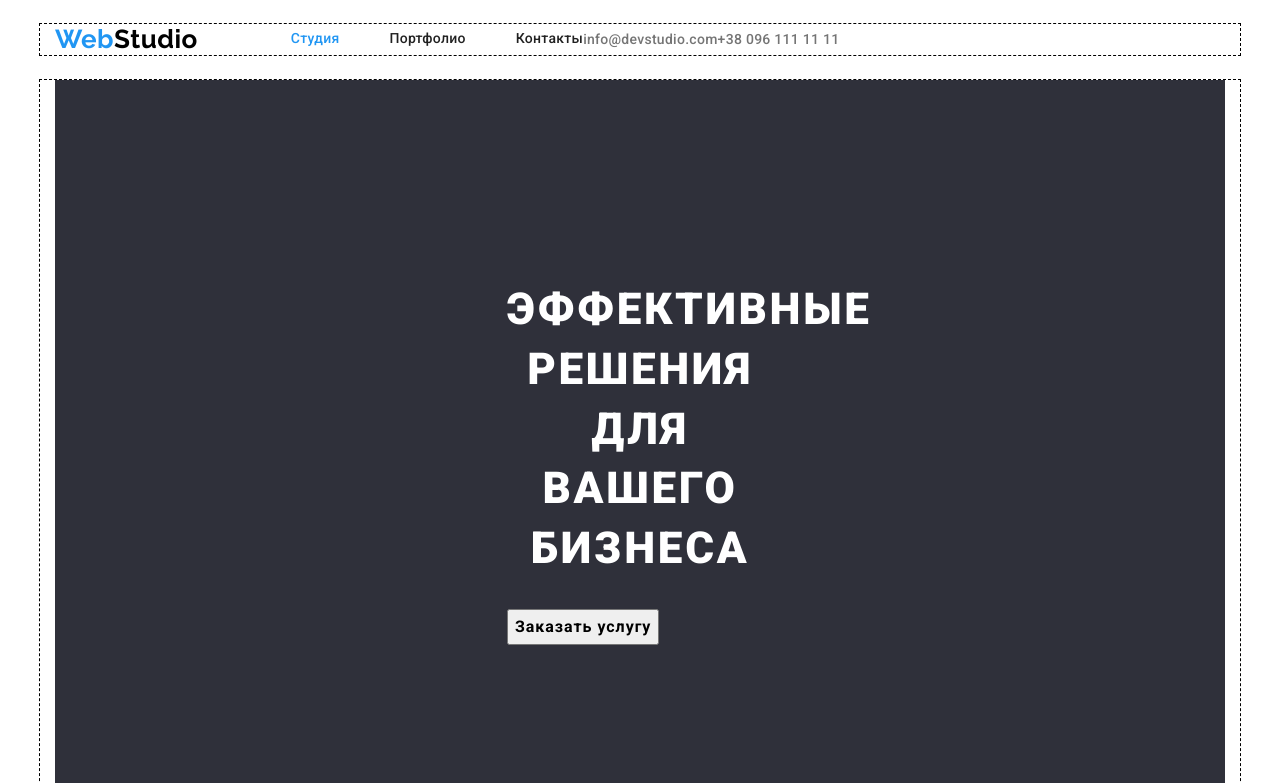
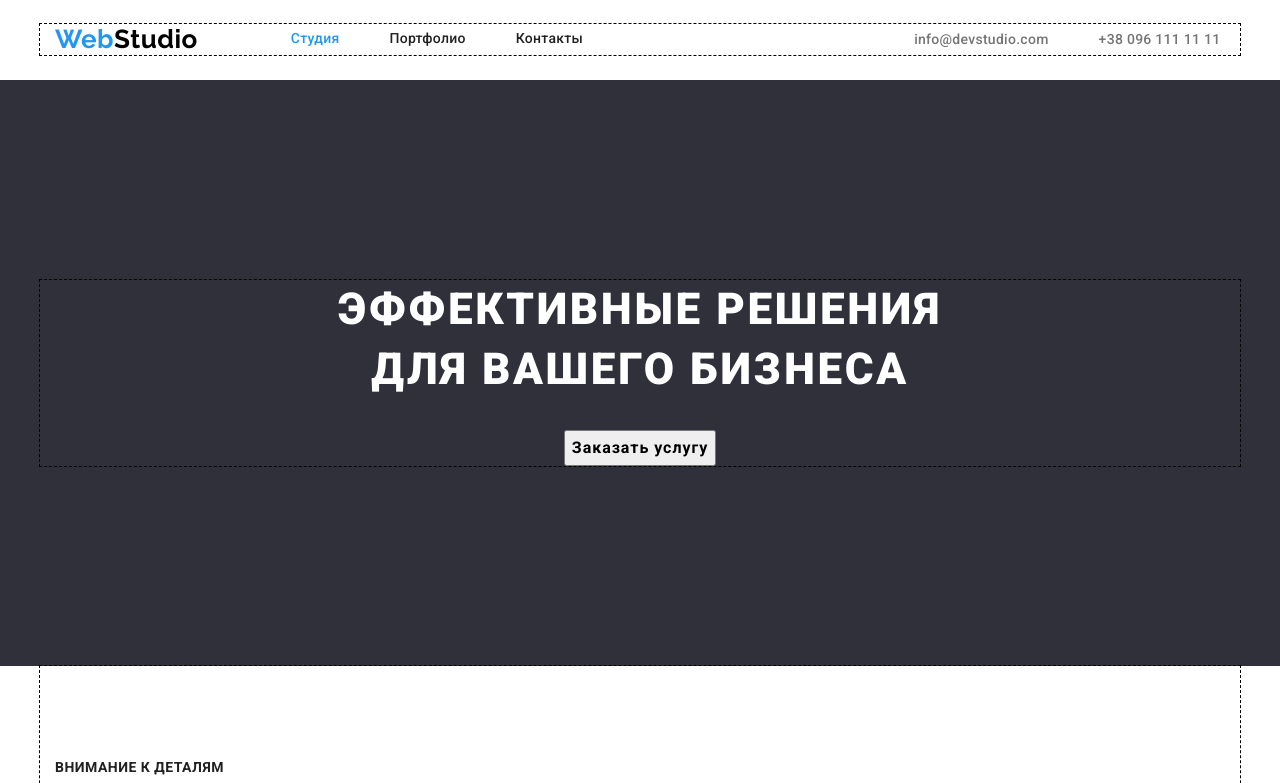
Before and after one commit to daryna-sob/goit-markup-hw-03, a plain HTML site: page index.html in a window 1280 px wide. Shown: the top 783 px of the page. Drawn offline with nearby package versions, Linux system fonts and the light colour scheme.

Commit message:
hero flex

```diff
--- a/css/styles.css
+++ b/css/styles.css
@@ -107,8 +107,17 @@ img {
   color: var(--secondary-text-color);
 }
 
-.header-content {
+.connect {
+  margin-left: 331px;
+}
+
+.connect-list {
   display: flex;
+  align-items: center;
+}
+
+.connect-item:not(:last-child) {
+  margin-right: 50px;
 }
 
 .header-contact {
@@ -129,29 +138,30 @@ img {
 /* -------------------------------------------HERO-------------------------------- */
 .hero {
   background-color: var(--secondary-background-color);
-  padding: 200px 452px;
+  padding-top: 200px;
+  padding-bottom: 200px;
+  text-align: center;
 }
+
 .hero-title {
   color: var(--quaternary-text-color);
   font-weight: 900;
   font-size: 44px;
   line-height: 1.36;
-  text-align: center;
   letter-spacing: 0.06em;
   text-transform: uppercase;
-  max-width: 696px;
-  margin-bottom: 30px;
 }
+
 .hero-button {
   font-family: inherit;
   font-weight: 700;
   font-size: 16px;
   line-height: 1.88;
-  display: flex;
   align-items: center;
   text-align: center;
   letter-spacing: 0.06em;
   cursor: pointer;
+  margin-top: 30px;
 }
 .hero-button:hover,
 .hero-button:focus {
--- a/index.html
+++ b/index.html
@@ -41,14 +41,14 @@
             </li>
           </ul>
         </nav>
-        <div class="header-connect">
-          <ul class="header-content list">
-            <li>
+        <div class="connect">
+          <ul class="connect-list list">
+            <li class="connect-item">
               <a href="mailto:info@devstudio.com" class="header-contact link">
                 info@devstudio.com
               </a>
             </li>
-            <li>
+            <li class="connect-item">
               <a href="tel:+380961111111" class="header-contact link">
                 +38 096 111 11 11
               </a>
@@ -59,12 +59,15 @@
     </header>
     <main>
       <!--Герой-->
-      <div class="container">
-        <section class="hero">
-          <h1 class="hero-title">Эффективные решения для вашего бизнеса</h1>
+      <section class="hero">
+        <div class="container">
+          <h1 class="hero-title">
+            Эффективные решения <br />
+            для вашего бизнеса
+          </h1>
           <button type="button" class="hero-button">Заказать услугу</button>
-        </section>
-      </div>
+        </div>
+      </section>
 
       <!--Особенности-->
       <section>
```
